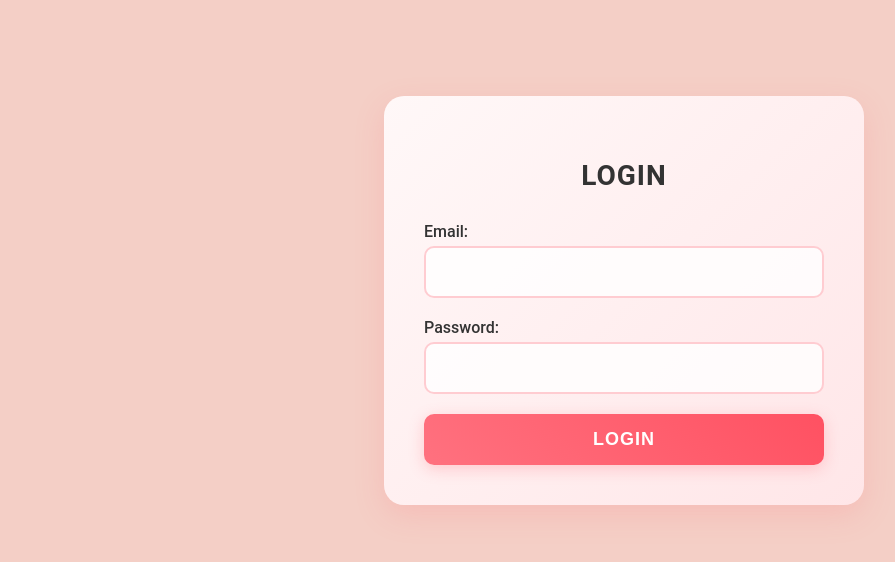
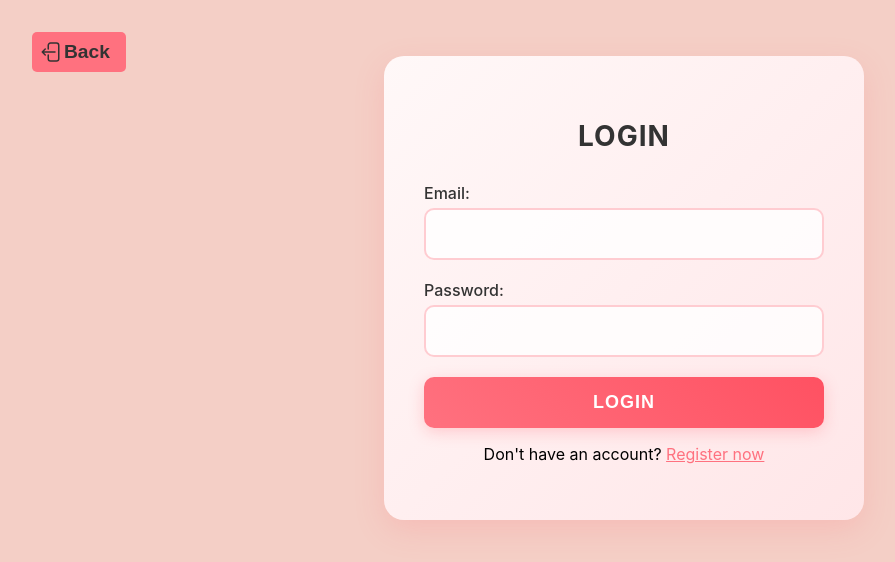
Before and after one commit to SupratitDatta/Profit-Pulse, a React (Create React App) app in the folder frontend/: page /login in a window 1280 px wide. Shown: the top 562 px of the page, without its empty margins (16-911 px from the left). Built offline with nearby package versions, Linux system fonts and the light colour scheme; no server answers.

Commit message:
Added LogIn & SignUp Authentication

```diff
--- a/frontend/package.json
+++ b/frontend/package.json
@@ -9,10 +9,12 @@
     "@testing-library/react": "^13.4.0",
     "@testing-library/user-event": "^13.5.0",
     "axios": "^1.7.3",
+    "firebase": "^10.12.5",
     "react": "^18.3.1",
     "react-dom": "^18.3.1",
     "react-router-dom": "^6.26.0",
     "react-scripts": "5.0.1",
+    "react-toastify": "^10.0.5",
     "recharts": "^2.12.7",
     "web-vitals": "^2.1.4"
   },
--- a/frontend/src/components/Navbar.jsx
+++ b/frontend/src/components/Navbar.jsx
@@ -1,9 +1,41 @@
-import React from 'react';
+import React, { useState, useEffect } from 'react';
 import { Link } from 'react-router-dom';
-import logo from "../assets/logo.png"
+import logo from "../assets/logo.png";
+import { firebaseAuth } from "../utils/firebaseConfig";
+import { signOut } from "firebase/auth";
+import { onAuthStateChanged } from "firebase/auth";
 import "../css/navbar.css";
 
 function Navbar() {
+    const [isLoggedIn, setIsLoggedIn] = useState(false);
+    const [username, setUsername] = useState("");
+
+    const extractUsername = (email) => {
+        if (email) {
+            return email.substring(0, email.indexOf('@')).toUpperCase();
+        }
+        return "";
+    };
+
+    useEffect(() => {
+        const unsubscribe = onAuthStateChanged(firebaseAuth, (user) => {
+            if (user) {
+                setIsLoggedIn(true);
+                setUsername("Hello, " + extractUsername(user.email));
+            }
+            else {
+                setIsLoggedIn(false);
+                setUsername("");
+            }
+        });
+
+        return () => unsubscribe();
+    }, []);
+
+    const handleLogout = async () => {
+        await signOut(firebaseAuth);
+        setIsLoggedIn(false);
+    };
     return (
         <div className="navbar-container">
             <nav className="navbar">
@@ -146,12 +178,26 @@ function Navbar() {
                     <svg width="40" height="32" xmlns="http://www.w3.org/2000/svg" fill="none" viewBox="0 0 24 24" strokeWidth={1.5} stroke="currentColor" className="size-6">
                         <path strokeLinecap="round" strokeLinejoin="round" d="m15.75 15.75-2.489-2.489m0 0a3.375 3.375 0 1 0-4.773-4.773 3.375 3.375 0 0 0 4.774 4.774ZM21 12a9 9 0 1 1-18 0 9 9 0 0 1 18 0Z" />
                     </svg>
+                    {isLoggedIn ? (
+                        <>
+                            <span style={{ fontWeight: 600 }}>{username}</span>
+                            <Link to="/profile">
+                                <button className="nav-button nav-profile">Profile</button>
+                            </Link>
+                            <button className="nav-button nav-logout" onClick={handleLogout}>
+                                Logout
+                            </button>
+                        </>
+                    ) : (
+                        <>
                             <Link to="/login">
                                 <button className="nav-button nav-login">Login</button>
                             </Link>
                             <Link to="/signup">
                                 <button className="nav-button nav-signup">Sign Up</button>
                             </Link>
+                        </>
+                    )}
                 </div>
             </nav>
         </div>
--- a/frontend/src/css/login.css
+++ b/frontend/src/css/login.css
@@ -1,7 +1,5 @@
 body {
     background: #F4CFC6;
-    margin: 0;
-    padding: 0;
 }
 
 @keyframes fadeIn {
@@ -19,15 +17,14 @@ body {
     display: flex;
     flex-direction: column;
     align-items: center;
-    font-family: 'Roboto', sans-serif;
-    margin: 6rem auto;
+    margin: 7vh auto;
     padding: 40px;
     background: linear-gradient(135deg, #fff8f8 0%, #ffe6e8 100%);
     border-radius: 20px;
     box-shadow: 0 10px 30px rgba(255, 113, 127, 0.2);
     max-width: 400px;
     width: 100%;
-    animation: fadeIn 0.8s ease-out;
+    animation: fadeIn 0.3s ease-out;
 }
 
 .login-container h2, .signup-container h2 {
@@ -91,14 +88,55 @@ body {
     text-transform: uppercase;
     letter-spacing: 1px;
     box-shadow: 0 4px 15px rgba(255, 113, 127, 0.3);
-    animation: fadeIn 0.5s ease-out 0.8s both;
+    animation: fadeIn 0.5s ease-out 0.1s both;
 }
 
 .submit-btn:hover {
     background: linear-gradient(45deg, #ff5162, #ff717f);
     transform: translateY(-3px);
     box-shadow: 0 6px 20px rgba(255, 113, 127, 0.4);
-    animation: pulse 0.8s infinite;
+    animation: pulse 2s infinite;
+}
+
+.register-link, .login-link {
+    text-align: center;
+}
+
+.register-now,.login-now  {
+    color: #ff717f;
+    cursor: pointer;
+    text-decoration: underline;
+}
+
+.register-now:hover, .login-now:hover {
+    color: #ff5162;
+}
+
+.back-btn {
+    display: flex;
+    align-items: center;
+    position: fixed;
+    top: 2rem;
+    left: 3rem;
+    background: #ff717f;
+    border-radius: 5px;
+    border: none;
+    padding: 0.5rem 1rem 0.5rem 0.5rem;
+    font-size: 1.2rem;
+    font-weight: 600;
+    cursor: pointer;
+    color: #333;
+    transition: transform 0.2s ease-in-out;
+}
+
+.back-btn:hover {
+    transform: scale(1.02);
+}
+
+.back-icon {
+    width: 1.5rem;
+    height: 1.5rem;
+    font-weight: 800;
 }
 
 @media (max-width: 600px) {
--- a/frontend/src/pages/Login.jsx
+++ b/frontend/src/pages/Login.jsx
@@ -1,21 +1,54 @@
-import React, { useState } from 'react';
+import React, { useState, useEffect } from 'react';
+import { useNavigate } from "react-router-dom";
+import { onAuthStateChanged, signInWithEmailAndPassword } from "firebase/auth";
+import { firebaseAuth } from "../utils/firebaseConfig";
+import { toast, ToastContainer } from 'react-toastify';
+import 'react-toastify/dist/ReactToastify.css';
 import '../css/login.css';
 
+function Login() {
+    const [email, setEmail] = useState("");
+    const [password, setPassword] = useState("");
+    const navigate = useNavigate();
 
-function Login() {
-  const [email, setEmail] = useState('');
-  const [password, setPassword] = useState('');
+    const handleLogin = async (e) => {
+        e.preventDefault();
+        try {
+            await signInWithEmailAndPassword(firebaseAuth, email, password);
+        }
+        catch (error) {
+            toast.error("Invalid Credentials");
+        }
+    };
 
-  const handleSubmit = (e) => {
-    e.preventDefault();
-    // Handle login logic here
-    console.log('Login submitted:', email, password);
+    useEffect(() => {
+        const unsubscribe = onAuthStateChanged(firebaseAuth, (currentUser) => {
+            if (currentUser) {
+                navigate("/");
+            }
+        });
+        return () => unsubscribe();
+    }, [navigate]);
+
+    const handleRegisterRedirect = () => {
+        navigate("/signup");
+    };
+
+    const handleBackToHome = () => {
+        navigate("/");
     };
 
     return (
+        <>
+            <button className="back-btn" onClick={handleBackToHome}>
+                <svg xmlns="http://www.w3.org/2000/svg" fill="none" viewBox="0 0 24 24" strokeWidth={1.5} stroke="currentColor" className="size-6 back-icon">
+                    <path strokeLinecap="round" strokeLinejoin="round" d="M8.25 9V5.25A2.25 2.25 0 0 1 10.5 3h6a2.25 2.25 0 0 1 2.25 2.25v13.5A2.25 2.25 0 0 1 16.5 21h-6a2.25 2.25 0 0 1-2.25-2.25V15m-3 0-3-3m0 0 3-3m-3 3H15" />
+                </svg>
+                <div>Back</div>
+            </button>
             <div className="login-container">
                 <h2>Login</h2>
-      <form onSubmit={handleSubmit}>
+                <form onSubmit={handleLogin}>
                     <div className="form-group">
                         <label htmlFor="email">Email:</label>
                         <input
@@ -38,7 +71,17 @@ function Login() {
                     </div>
                     <button type="submit" className="submit-btn">Login</button>
                 </form>
+                <div className="register-link">
+                    <p>Don't have an account? <span onClick={handleRegisterRedirect} className="register-now">Register now</span></p>
                 </div>
+            </div>
+            <ToastContainer
+                theme="dark"
+                closeOnClick
+                position="top-right"
+                autoClose={5000}
+            />
+        </>
     );
 }
 
--- a/frontend/src/pages/Signup.jsx
+++ b/frontend/src/pages/Signup.jsx
@@ -1,24 +1,55 @@
 import React, { useState } from 'react';
+import { useNavigate } from "react-router-dom";
+import { createUserWithEmailAndPassword } from "firebase/auth";
+import { firebaseAuth } from "../utils/firebaseConfig";
+import { toast, ToastContainer } from 'react-toastify';
 import '../css/login.css';
-
 
 function Signup() {
     const [username, setUsername] = useState('');
     const [email, setEmail] = useState('');
     const [password, setPassword] = useState('');
     const [confirmPassword, setConfirmPassword] = useState('');
+    const navigate = useNavigate();
 
-  const handleSubmit = (e) => {
+    const handleSubmit = async (e) => {
         e.preventDefault();
-    if (password !== confirmPassword) {
-      alert("Passwords don't match");
+
+        if (password.length < 8) {
+            toast.error("Password must be at least 8 characters long");
             return;
         }
-    // Handle signup logic here
-    console.log('Signup submitted:', username, email, password);
+
+        if (password !== confirmPassword) {
+            toast.error("Passwords Don't match");
+            return;
+        }
+
+        try {
+            await createUserWithEmailAndPassword(firebaseAuth, email, password);
+            navigate('/');
+        }
+        catch (error) {
+            toast.error("Error signing up, Please try again");
+        }
+    };
+
+    const handleLoginRedirect = () => {
+        navigate("/login");
+    };
+
+    const handleBackToHome = () => {
+        navigate("/");
     };
 
     return (
+        <>
+            <button className="back-btn" onClick={handleBackToHome}>
+                <svg xmlns="http://www.w3.org/2000/svg" fill="none" viewBox="0 0 24 24" strokeWidth={1.5} stroke="currentColor" className="size-6 back-icon">
+                    <path strokeLinecap="round" strokeLinejoin="round" d="M8.25 9V5.25A2.25 2.25 0 0 1 10.5 3h6a2.25 2.25 0 0 1 2.25 2.25v13.5A2.25 2.25 0 0 1 16.5 21h-6a2.25 2.25 0 0 1-2.25-2.25V15m-3 0-3-3m0 0 3-3m-3 3H15" />
+                </svg>
+                <div>Back</div>
+            </button>
             <div className="signup-container">
                 <h2>Sign Up</h2>
                 <form onSubmit={handleSubmit}>
@@ -64,7 +95,17 @@ function Signup() {
                     </div>
                     <button type="submit" className="submit-btn">Sign Up</button>
                 </form>
+                <div className="login-link">
+                    <p>Already have an account? <span onClick={handleLoginRedirect} className="login-now">Login</span></p>
                 </div>
+            </div>
+            <ToastContainer
+                theme="dark"
+                closeOnClick
+                position="top-right"
+                autoClose={5000}
+            />
+        </>
     );
 }
 
--- /dev/null
+++ b/frontend/src/utils/firebaseConfig.jsx
@@ -0,0 +1,16 @@
+import { initializeApp } from "firebase/app";
+import { getAuth } from "firebase/auth";
+
+const firebaseConfig = {
+    apiKey: "AIzaSyCnA-fbWuIg3VTuuLZGLbRXaa7wRrrMmYs",
+    authDomain: "profit-pulse-127.firebaseapp.com",
+    projectId: "profit-pulse-127",
+    storageBucket: "profit-pulse-127.appspot.com",
+    messagingSenderId: "503643368622",
+    appId: "1:503643368622:web:77411b596505b280a2d13f",
+    measurementId: "G-M4F50PCDG7"
+};
+
+const app = initializeApp(firebaseConfig);
+
+export const firebaseAuth = getAuth(app);
```
Also changed, not shown: 1 other file (tests, documents, lock files or other folders). Lines whose indentation alone changed are shown as unchanged.
